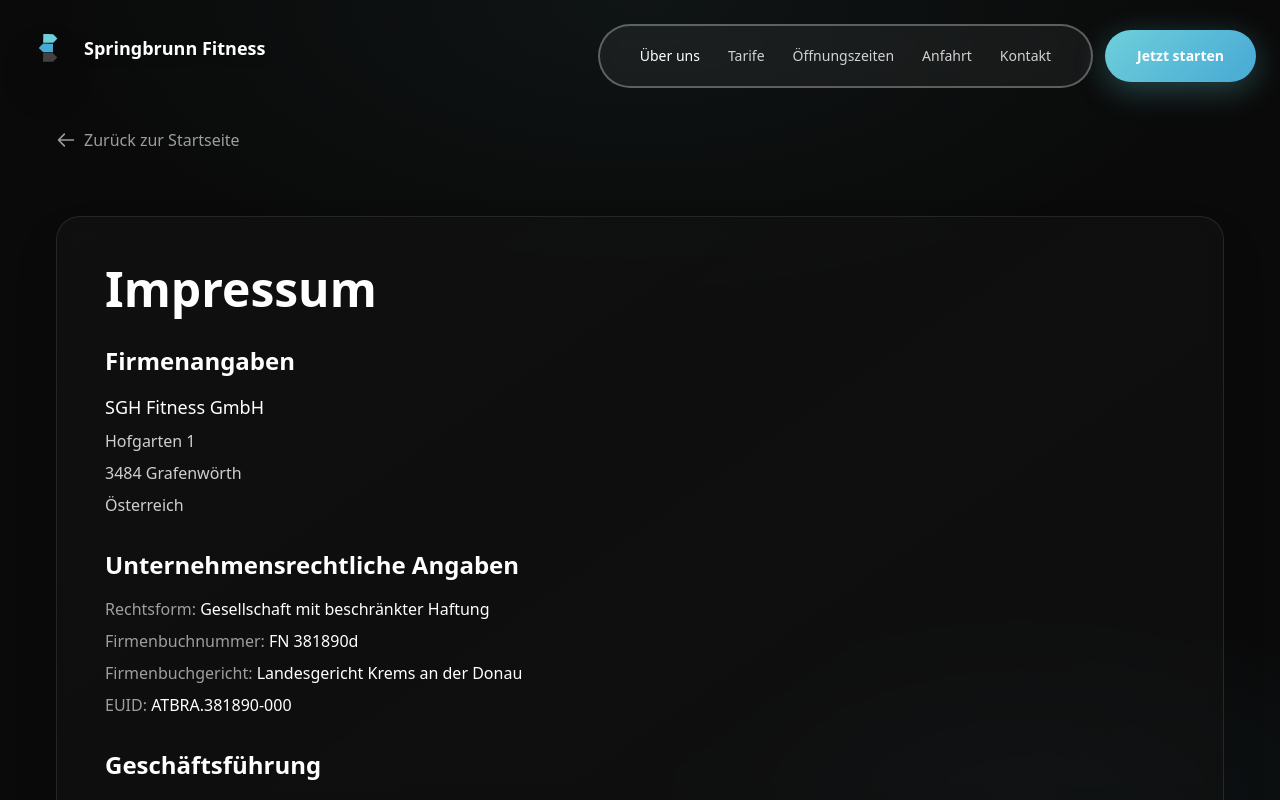
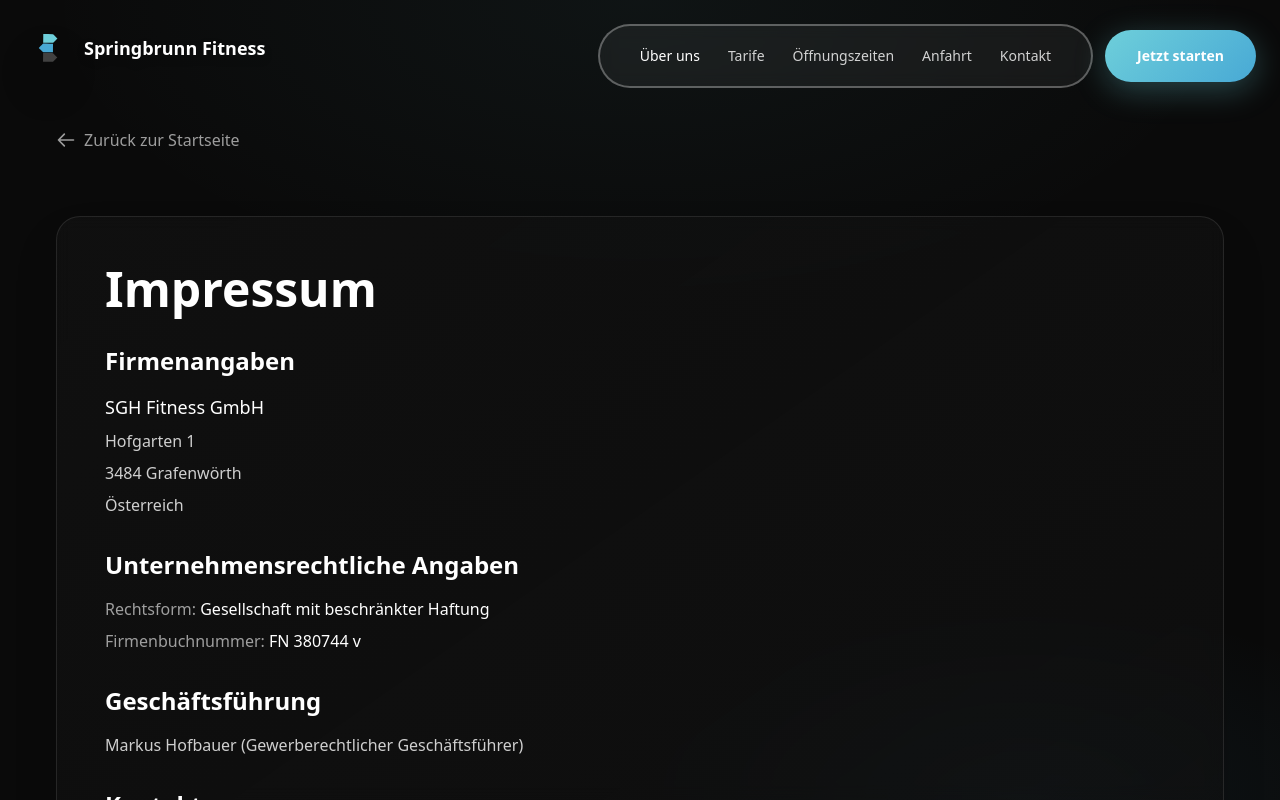
Before and after one commit to diegoistisch/springbrunn, a Next.js app: page /impressum in a window 1280 px wide. Built offline with nearby package versions, Linux system fonts and the light colour scheme.

Commit message:
Update company registration details in Impressum page

```diff
--- a/src/app/impressum/page.tsx
+++ b/src/app/impressum/page.tsx
@@ -48,15 +48,7 @@ export default function Impressum() {
                   </p>
                   <p>
                     <span className="text-white/60">Firmenbuchnummer:</span>{" "}
-                    <span className="text-white">FN 381890d</span>
-                  </p>
-                  <p>
-                    <span className="text-white/60">Firmenbuchgericht:</span>{" "}
-                    <span className="text-white">Landesgericht Krems an der Donau</span>
-                  </p>
-                  <p>
-                    <span className="text-white/60">EUID:</span>{" "}
-                    <span className="text-white">ATBRA.381890-000</span>
+                    <span className="text-white">FN 380744 v</span>
                   </p>
                 </div>
               </section>
```
